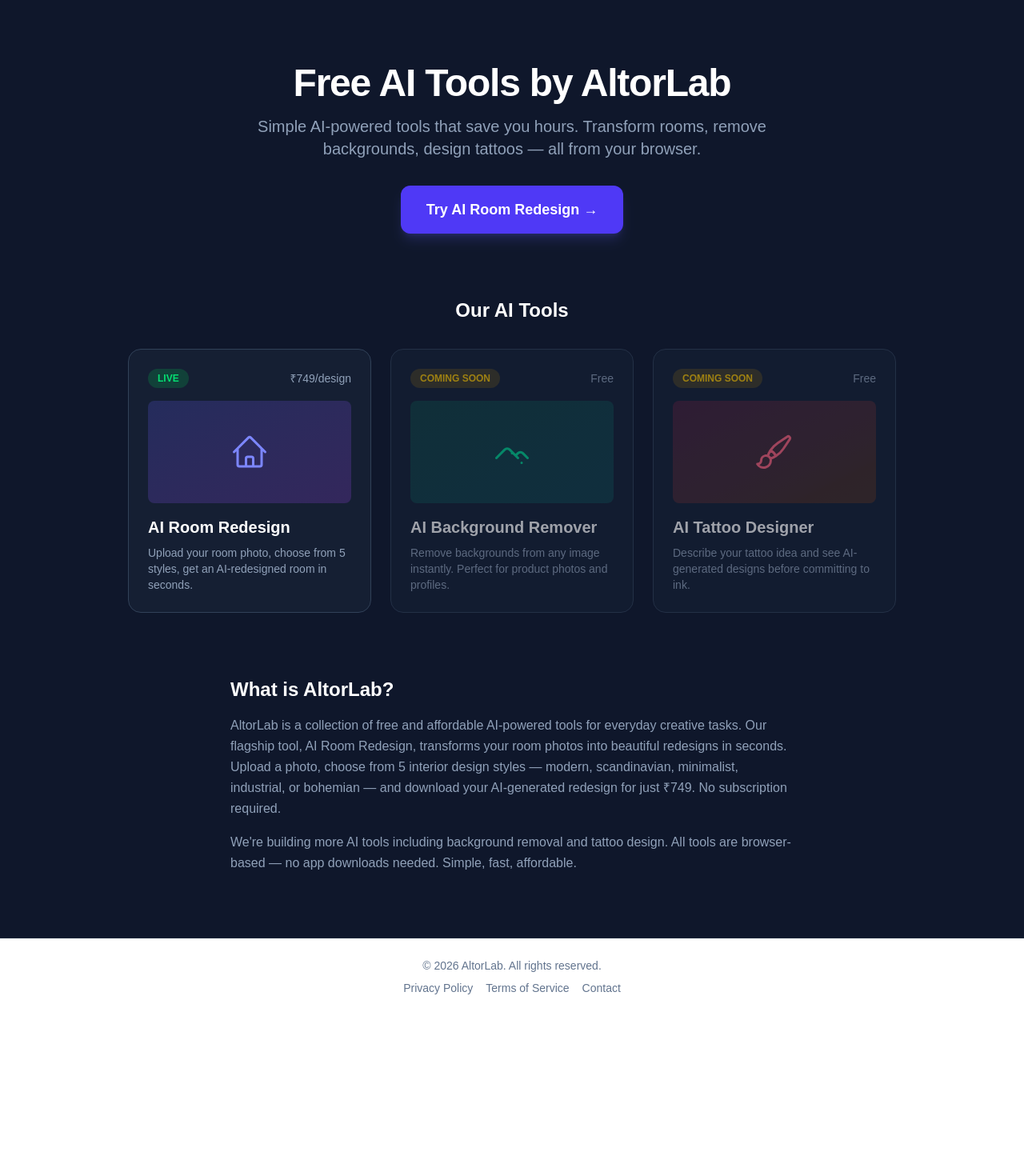
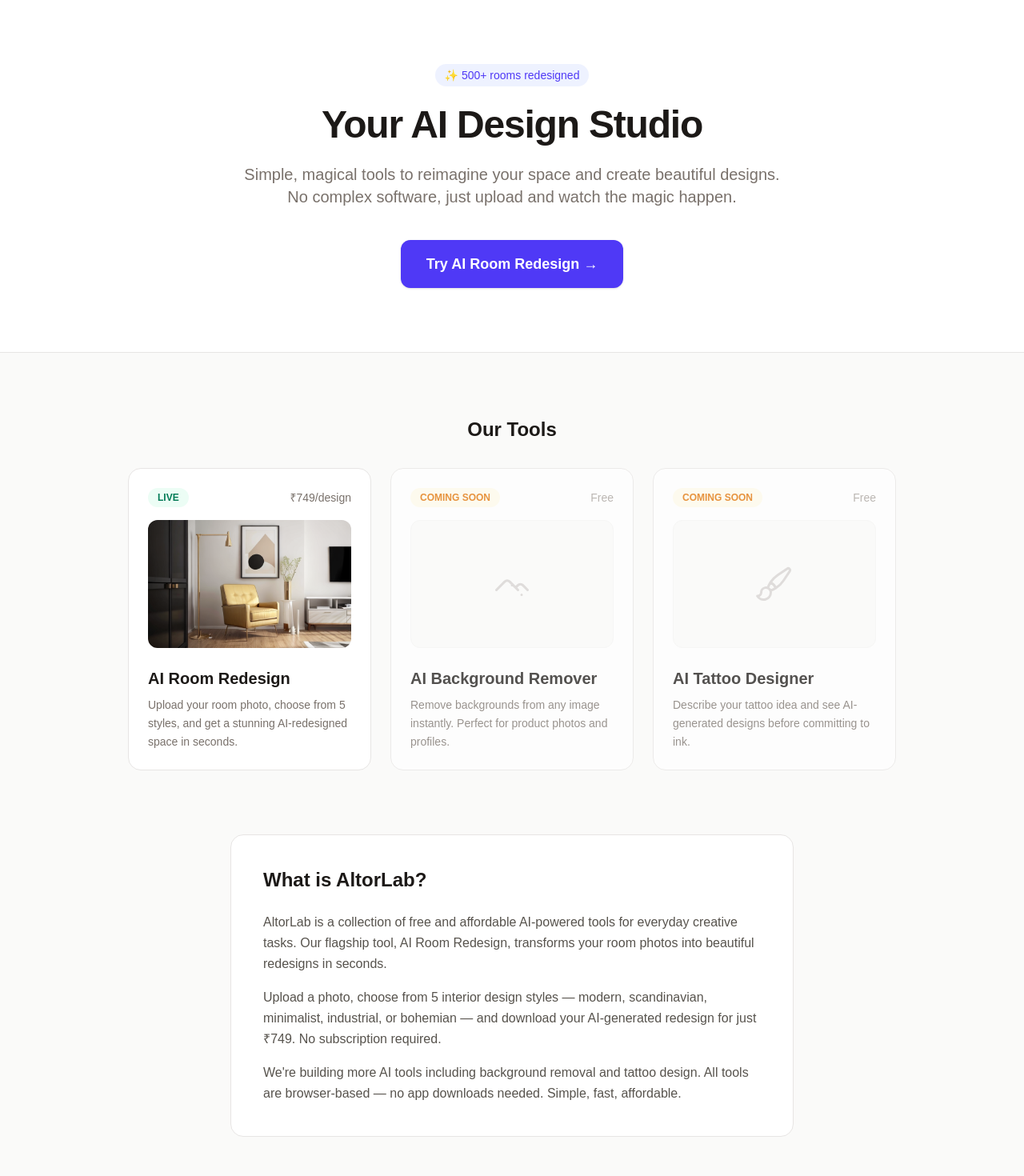
Before and after one commit to anshulbasia27/altorlab-app, a Next.js app: page / in a window 1280 px wide. Shown: the top 1470 px of the page at 80% size. Before the commit the page ends 1269 px from the top, so only its background shows below. Built offline with nearby package versions, Linux system fonts and the light colour scheme; no server answers.

Commit message:
redesign: switch to light warm theme across all app pages

```diff
--- a/src/app/layout.tsx
+++ b/src/app/layout.tsx
@@ -79,7 +79,7 @@
           </>
         )}
       </head>
-      <body className="min-h-full flex flex-col">
+      <body className="min-h-full flex flex-col bg-stone-50">
         {children}
         <Footer />
       </body>
--- a/src/app/page.tsx
+++ b/src/app/page.tsx
@@ -1,79 +1,95 @@
 import Link from "next/link";
+import Image from "next/image";
 
 export default function HomePage() {
   return (
-    <main className="min-h-screen bg-slate-900 text-slate-300">
-      <section className="py-20 px-4 sm:px-6 lg:px-8 text-center">
-        <h1 className="text-5xl font-bold text-white mb-4 tracking-tight">
-          Free AI Tools by AltorLab
+    <main className="min-h-screen bg-stone-50 text-stone-600">
+      <section className="py-20 px-4 sm:px-6 lg:px-8 text-center bg-white border-b border-stone-200">
+        <div className="inline-flex items-center gap-2 px-3 py-1 rounded-full bg-indigo-50 text-indigo-600 text-sm font-medium mb-6">
+          ✨ 500+ rooms redesigned
+        </div>
+        <h1 className="text-5xl font-bold text-stone-900 mb-6 tracking-tight">
+          Your AI Design Studio
         </h1>
-        <p className="text-xl text-slate-400 max-w-2xl mx-auto mb-8">
-          Simple AI-powered tools that save you hours. Transform rooms, remove backgrounds, design tattoos — all from your browser.
+        <p className="text-xl text-stone-500 max-w-2xl mx-auto mb-10">
+          Simple, magical tools to reimagine your space and create beautiful designs. No complex software, just upload and watch the magic happen.
         </p>
         <Link
           href="/room-redesign"
-          className="inline-flex items-center gap-2 bg-indigo-600 hover:bg-indigo-500 text-white font-semibold text-lg px-8 py-4 rounded-xl transition-colors shadow-lg shadow-indigo-500/20"
+          className="inline-flex items-center gap-2 bg-indigo-600 hover:bg-indigo-700 text-white font-semibold text-lg px-8 py-4 rounded-xl transition-colors shadow-sm"
         >
           Try AI Room Redesign →
         </Link>
       </section>
 
       {/* Tools Grid */}
-      <section className="max-w-5xl mx-auto px-4 sm:px-6 lg:px-8 pb-20">
-        <h2 className="text-2xl font-bold text-white mb-8 text-center">Our AI Tools</h2>
+      <section className="max-w-5xl mx-auto px-4 sm:px-6 lg:px-8 py-20">
+        <h2 className="text-2xl font-bold text-stone-900 mb-8 text-center">Our Tools</h2>
         <div className="grid grid-cols-1 sm:grid-cols-2 lg:grid-cols-3 gap-6">
-          <Link href="/room-redesign" className="group">
-            <div className="bg-slate-800/50 border border-slate-700 rounded-2xl p-6 hover:border-indigo-500 transition-all duration-200 h-full">
+          <Link href="/room-redesign" className="group block h-full">
+            <div className="bg-white border border-stone-200 rounded-2xl p-6 hover:border-indigo-400 hover:shadow-md transition-all duration-200 h-full flex flex-col">
               <div className="flex items-center justify-between mb-4">
-                <span className="bg-green-500/20 text-green-400 text-xs font-semibold px-3 py-1 rounded-full">LIVE</span>
-                <span className="text-slate-400 text-sm">₹749/design</span>
+                <span className="bg-emerald-50 text-emerald-700 text-xs font-semibold px-3 py-1 rounded-full">LIVE</span>
+                <span className="text-stone-500 text-sm font-medium">₹749/design</span>
               </div>
-              <div className="w-full h-32 rounded-lg mb-4 bg-gradient-to-br from-indigo-500/20 to-purple-500/20 flex items-center justify-center">
-                <svg className="w-12 h-12 text-indigo-400" fill="none" stroke="currentColor" viewBox="0 0 24 24" aria-label="Room icon"><path strokeLinecap="round" strokeLinejoin="round" strokeWidth={1.5} d="M2.25 12l8.954-8.955c.44-.439 1.152-.439 1.591 0L21.75 12M4.5 9.75v10.125c0 .621.504 1.125 1.125 1.125H9.75v-4.875c0-.621.504-1.125 1.125-1.125h2.25c.621 0 1.125.504 1.125 1.125V21h4.125c.621 0 1.125-.504 1.125-1.125V9.75M8.25 21h8.25" /></svg>
+              <div className="w-full h-40 rounded-xl mb-6 relative overflow-hidden bg-stone-100">
+                <Image
+                  src="/images/rooms/living1-after.jpg"
+                  alt="AI Room Redesign Example"
+                  fill
+                  className="object-cover group-hover:scale-105 transition-transform duration-500"
+                />
               </div>
-              <h3 className="text-xl font-semibold text-white mb-2 group-hover:text-indigo-400 transition-colors">AI Room Redesign</h3>
-              <p className="text-slate-400 text-sm">Upload your room photo, choose from 5 styles, get an AI-redesigned room in seconds.</p>
+              <h3 className="text-xl font-bold text-stone-900 mb-2 group-hover:text-indigo-600 transition-colors">AI Room Redesign</h3>
+              <p className="text-stone-500 text-sm leading-relaxed flex-grow">Upload your room photo, choose from 5 styles, and get a stunning AI-redesigned space in seconds.</p>
             </div>
           </Link>
 
-          <div className="opacity-60">
-            <div className="bg-slate-800/50 border border-slate-700 rounded-2xl p-6 h-full">
+          <div className="h-full">
+            <div className="bg-white border border-stone-200 rounded-2xl p-6 h-full flex flex-col opacity-75">
               <div className="flex items-center justify-between mb-4">
-                <span className="bg-yellow-500/20 text-yellow-400 text-xs font-semibold px-3 py-1 rounded-full">COMING SOON</span>
-                <span className="text-slate-400 text-sm">Free</span>
+                <span className="bg-amber-50 text-amber-600 text-xs font-semibold px-3 py-1 rounded-full">COMING SOON</span>
+                <span className="text-stone-400 text-sm font-medium">Free</span>
               </div>
-              <div className="w-full h-32 rounded-lg mb-4 bg-gradient-to-br from-emerald-500/20 to-teal-500/20 flex items-center justify-center">
-                <svg className="w-12 h-12 text-emerald-400" fill="none" stroke="currentColor" viewBox="0 0 24 24" aria-label="Image icon"><path strokeLinecap="round" strokeLinejoin="round" strokeWidth={1.5} d="M2.25 15.75l5.159-5.159a2.25 2.25 0 013.182 0l5.159 5.159m-1.5-1.5l1.409-1.409a2.25 2.25 0 013.182 0l2.909 2.909M18 18.75h.008v.008H18v-.008zm-6-6h.008v.008H12v-.008z" /></svg>
+              <div className="w-full h-40 rounded-xl mb-6 bg-stone-50 border border-stone-100 flex items-center justify-center">
+                <svg className="w-12 h-12 text-stone-300" fill="none" stroke="currentColor" viewBox="0 0 24 24" aria-label="Image icon"><path strokeLinecap="round" strokeLinejoin="round" strokeWidth={1.5} d="M2.25 15.75l5.159-5.159a2.25 2.25 0 013.182 0l5.159 5.159m-1.5-1.5l1.409-1.409a2.25 2.25 0 013.182 0l2.909 2.909M18 18.75h.008v.008H18v-.008zm-6-6h.008v.008H12v-.008z" /></svg>
               </div>
-              <h3 className="text-xl font-semibold text-white mb-2">AI Background Remover</h3>
-              <p className="text-slate-400 text-sm">Remove backgrounds from any image instantly. Perfect for product photos and profiles.</p>
+              <h3 className="text-xl font-bold text-stone-900 mb-2">AI Background Remover</h3>
+              <p className="text-stone-500 text-sm leading-relaxed flex-grow">Remove backgrounds from any image instantly. Perfect for product photos and profiles.</p>
             </div>
           </div>
 
-          <div className="opacity-60">
-            <div className="bg-slate-800/50 border border-slate-700 rounded-2xl p-6 h-full">
+          <div className="h-full">
+            <div className="bg-white border border-stone-200 rounded-2xl p-6 h-full flex flex-col opacity-75">
               <div className="flex items-center justify-between mb-4">
-                <span className="bg-yellow-500/20 text-yellow-400 text-xs font-semibold px-3 py-1 rounded-full">COMING SOON</span>
-                <span className="text-slate-400 text-sm">Free</span>
+                <span className="bg-amber-50 text-amber-600 text-xs font-semibold px-3 py-1 rounded-full">COMING SOON</span>
+                <span className="text-stone-400 text-sm font-medium">Free</span>
               </div>
-              <div className="w-full h-32 rounded-lg mb-4 bg-gradient-to-br from-rose-500/20 to-orange-500/20 flex items-center justify-center">
-                <svg className="w-12 h-12 text-rose-400" fill="none" stroke="currentColor" viewBox="0 0 24 24" aria-label="Tattoo icon"><path strokeLinecap="round" strokeLinejoin="round" strokeWidth={1.5} d="M9.53 16.122a3 3 0 00-5.78 1.128 2.25 2.25 0 01-2.4 2.245 4.5 4.5 0 008.4-2.245c0-.399-.078-.78-.22-1.128zm0 0a15.998 15.998 0 003.388-1.62m-5.043-.025a15.994 15.994 0 011.622-3.395m3.42 3.42a15.995 15.995 0 004.764-4.648l3.876-5.814a1.151 1.151 0 00-1.597-1.597L14.146 6.32a15.996 15.996 0 00-4.649 4.763m3.42 3.42a6.776 6.776 0 00-3.42-3.42" /></svg>
+              <div className="w-full h-40 rounded-xl mb-6 bg-stone-50 border border-stone-100 flex items-center justify-center">
+                <svg className="w-12 h-12 text-stone-300" fill="none" stroke="currentColor" viewBox="0 0 24 24" aria-label="Tattoo icon"><path strokeLinecap="round" strokeLinejoin="round" strokeWidth={1.5} d="M9.53 16.122a3 3 0 00-5.78 1.128 2.25 2.25 0 01-2.4 2.245 4.5 4.5 0 008.4-2.245c0-.399-.078-.78-.22-1.128zm0 0a15.998 15.998 0 003.388-1.62m-5.043-.025a15.994 15.994 0 011.622-3.395m3.42 3.42a15.995 15.995 0 004.764-4.648l3.876-5.814a1.151 1.151 0 00-1.597-1.597L14.146 6.32a15.996 15.996 0 00-4.649 4.763m3.42 3.42a6.776 6.776 0 00-3.42-3.42" /></svg>
               </div>
-              <h3 className="text-xl font-semibold text-white mb-2">AI Tattoo Designer</h3>
-              <p className="text-slate-400 text-sm">Describe your tattoo idea and see AI-generated designs before committing to ink.</p>
+              <h3 className="text-xl font-bold text-stone-900 mb-2">AI Tattoo Designer</h3>
+              <p className="text-stone-500 text-sm leading-relaxed flex-grow">Describe your tattoo idea and see AI-generated designs before committing to ink.</p>
             </div>
           </div>
         </div>
       </section>
 
       <section className="max-w-3xl mx-auto px-4 sm:px-6 lg:px-8 pb-20">
-        <h2 className="text-2xl font-bold text-white mb-4">What is AltorLab?</h2>
-        <p className="text-slate-400 leading-relaxed mb-4">
-          AltorLab is a collection of free and affordable AI-powered tools for everyday creative tasks. Our flagship tool, AI Room Redesign, transforms your room photos into beautiful redesigns in seconds. Upload a photo, choose from 5 interior design styles — modern, scandinavian, minimalist, industrial, or bohemian — and download your AI-generated redesign for just ₹749. No subscription required.
-        </p>
-        <p className="text-slate-400 leading-relaxed">
-          We're building more AI tools including background removal and tattoo design. All tools are browser-based — no app downloads needed. Simple, fast, affordable.
-        </p>
+        <div className="bg-white border border-stone-200 rounded-2xl p-8 sm:p-10">
+          <h2 className="text-2xl font-bold text-stone-900 mb-6">What is AltorLab?</h2>
+          <div className="space-y-4 text-stone-600 leading-relaxed">
+            <p>
+              AltorLab is a collection of free and affordable AI-powered tools for everyday creative tasks. Our flagship tool, AI Room Redesign, transforms your room photos into beautiful redesigns in seconds.
+            </p>
+            <p>
+              Upload a photo, choose from 5 interior design styles — modern, scandinavian, minimalist, industrial, or bohemian — and download your AI-generated redesign for just ₹749. No subscription required.
+            </p>
+            <p>
+              We're building more AI tools including background removal and tattoo design. All tools are browser-based — no app downloads needed. Simple, fast, affordable.
+            </p>
+          </div>
+        </div>
       </section>
     </main>
   );
--- a/src/components/Footer.tsx
+++ b/src/components/Footer.tsx
@@ -2,18 +2,18 @@
 
 export default function Footer() {
   return (
-    <footer className="border-t border-slate-800 py-6 px-4 text-center text-slate-500 text-sm">
+    <footer className="border-t border-stone-200 py-6 px-4 text-center text-stone-500 text-sm">
       <p>© 2026 AltorLab. All rights reserved.</p>
       <div className="flex justify-center gap-4 mt-2">
-        <Link href="/privacy" className="hover:text-slate-300 transition-colors">
+        <Link href="/privacy" className="hover:text-stone-700 transition-colors">
           Privacy Policy
         </Link>
-        <Link href="/terms" className="hover:text-slate-300 transition-colors">
+        <Link href="/terms" className="hover:text-stone-700 transition-colors">
           Terms of Service
         </Link>
         <a
           href="mailto:hello@altorlab.org"
-          className="hover:text-slate-300 transition-colors"
+          className="hover:text-stone-700 transition-colors"
         >
           Contact
         </a>
--- a/src/components/PaymentCTA.tsx
+++ b/src/components/PaymentCTA.tsx
@@ -157,7 +157,7 @@
         type="button"
         onClick={handlePayment}
         disabled={loading || !file}
-        className="w-full min-h-[52px] bg-indigo-600 hover:bg-indigo-500 text-white font-semibold text-lg py-4 rounded-xl transition-colors disabled:opacity-50 disabled:cursor-not-allowed flex items-center justify-center gap-2 shadow-lg shadow-indigo-500/20"
+        className="w-full min-h-[52px] bg-indigo-600 hover:bg-indigo-700 text-white font-semibold text-lg py-4 rounded-xl transition-colors disabled:opacity-50 disabled:cursor-not-allowed flex items-center justify-center gap-2 shadow-sm"
       >
         {loading ? (
           <>
@@ -181,9 +181,9 @@
         </p>
       )}
 
-      <div className="flex items-center justify-center gap-4 mt-4 text-slate-400 text-xs">
+      <div className="flex items-center justify-center gap-4 mt-4 text-stone-500 text-xs">
         <span className="flex items-center gap-1">
-          <svg className="w-4 h-4 text-indigo-400" fill="none" stroke="currentColor" viewBox="0 0 24 24" aria-hidden="true">
+          <svg className="w-4 h-4 text-indigo-500" fill="none" stroke="currentColor" viewBox="0 0 24 24" aria-hidden="true">
             <path strokeLinecap="round" strokeLinejoin="round" strokeWidth={2} d="M9 12l2 2 4-4m5.618-4.016A11.955 11.955 0 0112 2.944a11.955 11.955 0 01-8.618 3.04A12.02 12.02 0 003 9c0 5.591 3.824 10.29 9 11.622 5.176-1.332 9-6.03 9-11.622 0-1.042-.133-2.052-.382-3.016z" />
           </svg>
           Secure Payment
@@ -195,12 +195,12 @@
       </div>
 
       {/* Mobile sticky CTA */}
-      <div className="md:hidden fixed bottom-0 left-0 right-0 z-40 bg-slate-900 border-t border-slate-700 p-3">
+      <div className="md:hidden fixed bottom-0 left-0 right-0 z-40 bg-white border-t border-stone-200 p-3">
         <button
           type="button"
           onClick={handlePayment}
           disabled={loading || !file}
-          className="w-full bg-indigo-600 hover:bg-indigo-500 text-white py-3 rounded-lg font-semibold min-h-[52px] disabled:opacity-50 disabled:cursor-not-allowed flex items-center justify-center gap-2"
+          className="w-full bg-indigo-600 hover:bg-indigo-700 text-white py-3 rounded-lg font-semibold min-h-[52px] disabled:opacity-50 disabled:cursor-not-allowed flex items-center justify-center gap-2"
         >
           {loading ? (
             <>
--- a/src/components/RoomTypeSelector.tsx
+++ b/src/components/RoomTypeSelector.tsx
@@ -58,7 +58,7 @@
 export default function RoomTypeSelector({ selectedType, onSelect }: RoomTypeSelectorProps) {
   return (
     <div className="w-full">
-      <h3 className="text-lg font-medium text-slate-200 mb-4">Room Type</h3>
+      <h3 className="text-lg font-medium text-stone-900 mb-4">Room Type</h3>
       <div className="grid grid-cols-2 sm:grid-cols-3 gap-3">
         {roomTypes.map((type) => (
           <button
@@ -67,11 +67,11 @@
             onClick={() => onSelect(type.id)}
             className={`flex items-center gap-3 p-3 min-h-[44px] rounded-xl border transition-all duration-200 ${
               selectedType === type.id
-                ? "border-indigo-500 bg-indigo-500/10 text-indigo-400"
-                : "border-slate-700 bg-slate-800/50 text-slate-300 hover:border-indigo-400 hover:bg-slate-800"
+                ? "border-indigo-500 bg-indigo-50 text-indigo-700"
+                : "border-stone-200 bg-white text-stone-600 hover:border-indigo-400 hover:bg-stone-50"
             }`}
           >
-            <div className={`${selectedType === type.id ? "text-indigo-400" : "text-slate-400"}`}>
+            <div className={`${selectedType === type.id ? "text-indigo-600" : "text-stone-400"}`}>
               {type.icon}
             </div>
             <span className="font-medium text-sm">{type.name}</span>
--- a/src/components/RoomUpload.tsx
+++ b/src/components/RoomUpload.tsx
@@ -75,10 +75,10 @@
         type="button"
         className={`relative w-full min-h-[120px] h-64 rounded-xl border-2 border-dashed transition-all duration-200 flex flex-col items-center justify-center cursor-pointer overflow-hidden ${
           isDragging
-            ? "border-indigo-500 bg-indigo-500/10"
+            ? "border-indigo-500 bg-indigo-50"
             : previewUrl
-            ? "border-slate-700 bg-slate-800/50"
-            : "border-slate-700 hover:border-indigo-400 hover:bg-slate-800/50 bg-slate-800/30"
+            ? "border-stone-300 bg-stone-50"
+            : "border-stone-300 hover:border-indigo-400 hover:bg-stone-50 bg-stone-50/50"
         }`}
         onDragOver={handleDragOver}
         onDragLeave={handleDragLeave}
@@ -113,7 +113,7 @@
           </div>
         ) : (
           <div className="flex flex-col items-center justify-center p-6 text-center">
-            <div className="w-16 h-16 mb-4 rounded-full bg-slate-800 flex items-center justify-center text-indigo-400">
+            <div className="w-16 h-16 mb-4 rounded-full bg-white shadow-sm border border-stone-100 flex items-center justify-center text-indigo-500">
               <svg
                 className="w-8 h-8"
                 fill="none"
@@ -130,11 +130,11 @@
                 />
               </svg>
             </div>
-            <p className="text-lg font-medium text-slate-200 mb-1">
+            <p className="text-lg font-medium text-stone-700 mb-1">
               Drop your room photo here
             </p>
-            <p className="text-sm text-slate-400">or click to upload</p>
-            <p className="text-xs text-slate-500 mt-4">
+            <p className="text-sm text-stone-500">or click to upload</p>
+            <p className="text-xs text-stone-400 mt-4">
               Supports JPEG, PNG, WebP up to 10MB
             </p>
           </div>
--- a/src/components/StyleSelector.tsx
+++ b/src/components/StyleSelector.tsx
@@ -40,7 +40,7 @@
 export default function StyleSelector({ selectedStyle, onSelect }: StyleSelectorProps) {
   return (
     <div className="w-full">
-      <h3 className="text-lg font-medium text-slate-200 mb-4">Select a Style</h3>
+      <h3 className="text-lg font-medium text-stone-900 mb-4">Select a Style</h3>
       <div className="grid grid-cols-2 sm:grid-cols-3 gap-3">
         {styles.map((style) => (
            <button
@@ -52,16 +52,16 @@
              }}
             className={`relative flex flex-col items-center justify-center p-4 min-h-[44px] rounded-xl border transition-all duration-200 overflow-hidden ${
               selectedStyle === style.id
-                ? "border-indigo-500 ring-2 ring-indigo-500 ring-offset-2 ring-offset-slate-900 bg-slate-800"
-                : "border-slate-700 hover:border-indigo-400 bg-slate-800/50 hover:bg-slate-800"
+                ? "border-indigo-500 ring-2 ring-indigo-500 ring-offset-2 ring-offset-white bg-indigo-50/50"
+                : "border-stone-200 hover:border-indigo-400 bg-white hover:bg-stone-50"
             }`}
           >
             <div className={`w-full h-24 rounded-lg mb-3 ${style.gradient} shadow-inner`} />
-            <span className={`font-medium ${selectedStyle === style.id ? "text-indigo-400" : "text-slate-300"}`}>
+            <span className={`font-medium ${selectedStyle === style.id ? "text-indigo-700" : "text-stone-600"}`}>
               {style.name}
             </span>
             {selectedStyle === style.id && (
-              <div className="absolute top-2 right-2 bg-indigo-500 text-white rounded-full p-1">
+              <div className="absolute top-2 right-2 bg-indigo-600 text-white rounded-full p-1 shadow-sm">
                 <svg className="w-3 h-3" fill="none" stroke="currentColor" viewBox="0 0 24 24" aria-hidden="true">
                   <path strokeLinecap="round" strokeLinejoin="round" strokeWidth={3} d="M5 13l4 4L19 7" />
                 </svg>
```
Also changed, not shown: src/app/result/[paymentId]/page.tsx (+32 -32 lines), src/app/room-redesign/page.tsx (+17 -17 lines).
